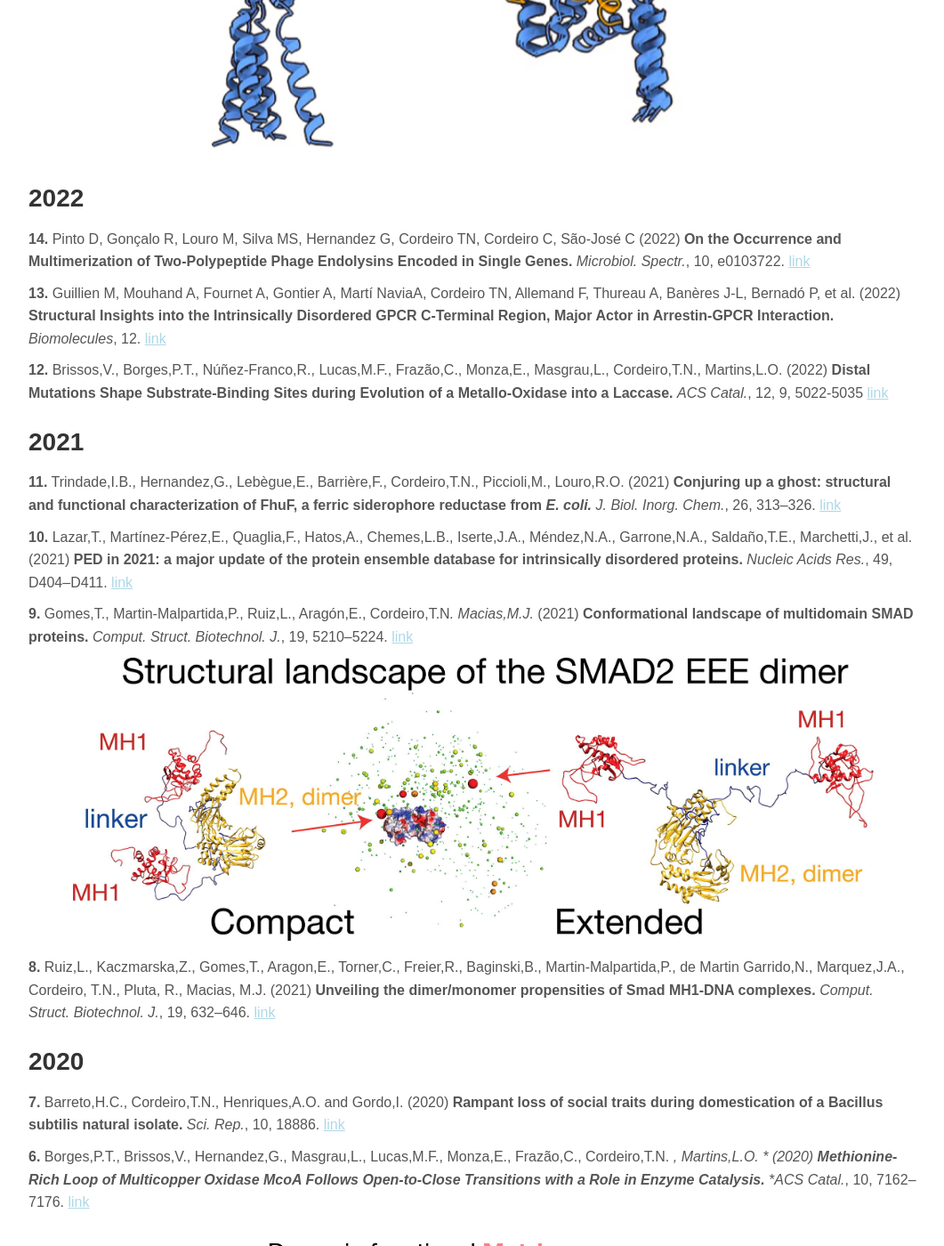
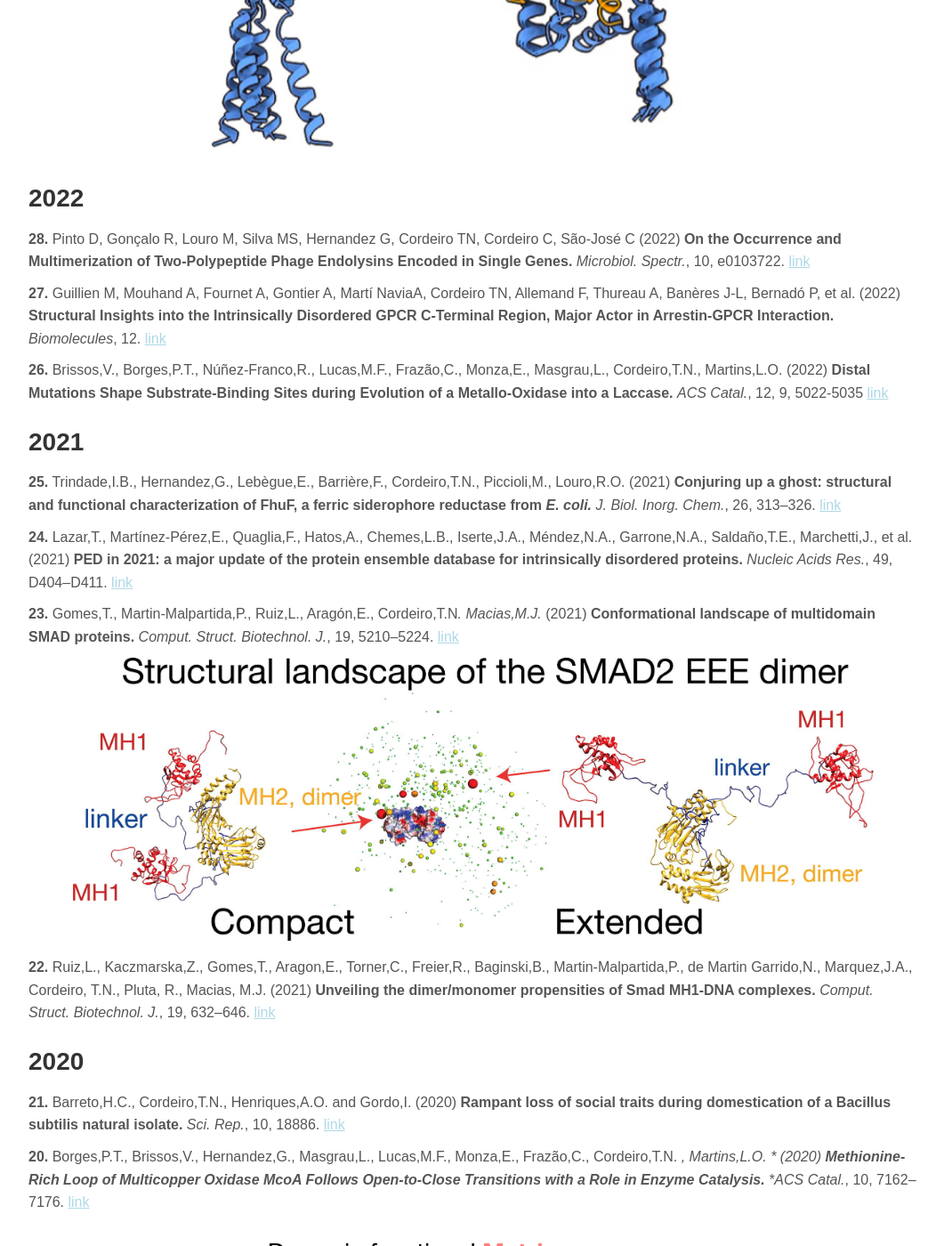
Before and after one commit to CordeiroLab/CordeiroLab.github.io, a Jekyll site: the page built from content/publications.md, in a window 1280 px wide and 1400 px high, scrolled down 2817 px. Shown: the whole window at 89% size, without its empty margins (108-1169 px from the left). Built offline with Jekyll 4.4.1, drawn with Linux system fonts in a browser that asks for light colours; our own code applies the rules of GitHub Pages for plain Markdown files; some of the changed text lies outside the part shown.

Commit message:
Update publications.md

```diff
--- a/content/publications.md
+++ b/content/publications.md
@@ -39,30 +39,30 @@
 </p>
 
 ## 2022
-**14.** Pinto D, Gonçalo R, Louro M, Silva MS, Hernandez G, Cordeiro TN, Cordeiro C, São-José C (2022) **On the Occurrence and Multimerization of Two-Polypeptide Phage Endolysins Encoded in Single Genes.** *Microbiol. Spectr.*, 10, e0103722. [link](https://doi.org/10.1128/spectrum.01037-22)
+**28.** Pinto D, Gonçalo R, Louro M, Silva MS, Hernandez G, Cordeiro TN, Cordeiro C, São-José C (2022) **On the Occurrence and Multimerization of Two-Polypeptide Phage Endolysins Encoded in Single Genes.** *Microbiol. Spectr.*, 10, e0103722. [link](https://doi.org/10.1128/spectrum.01037-22)
 
-**13.** Guillien M, Mouhand A, Fournet A, Gontier A, Martí NaviaA, Cordeiro TN, Allemand F, Thureau A, Banères J-L, Bernadó P, et al. (2022) **Structural Insights into the Intrinsically Disordered GPCR C-Terminal Region, Major Actor in Arrestin-GPCR Interaction.** *Biomolecules*, 12. [link](https://doi.org/10.3390/biom12050617)
+**27.** Guillien M, Mouhand A, Fournet A, Gontier A, Martí NaviaA, Cordeiro TN, Allemand F, Thureau A, Banères J-L, Bernadó P, et al. (2022) **Structural Insights into the Intrinsically Disordered GPCR C-Terminal Region, Major Actor in Arrestin-GPCR Interaction.** *Biomolecules*, 12. [link](https://doi.org/10.3390/biom12050617)
 
-**12.** Brissos,V., Borges,P.T., Núñez-Franco,R., Lucas,M.F., Frazão,C., Monza,E., Masgrau,L., Cordeiro,T.N., Martins,L.O. (2022) **Distal Mutations Shape Substrate-Binding Sites during Evolution of a Metallo-Oxidase into a Laccase.** *ACS Catal.*, 12, 9, 5022-5035 [link](https://doi.org/10.1021/acscatal.2c00336)
+**26.** Brissos,V., Borges,P.T., Núñez-Franco,R., Lucas,M.F., Frazão,C., Monza,E., Masgrau,L., Cordeiro,T.N., Martins,L.O. (2022) **Distal Mutations Shape Substrate-Binding Sites during Evolution of a Metallo-Oxidase into a Laccase.** *ACS Catal.*, 12, 9, 5022-5035 [link](https://doi.org/10.1021/acscatal.2c00336)
 
 ## 2021
-**11.** Trindade,I.B., Hernandez,G., Lebègue,E., Barrière,F., Cordeiro,T.N., Piccioli,M., Louro,R.O. (2021) **Conjuring up a ghost: structural and functional characterization of FhuF, a ferric siderophore reductase from *E. coli.*** *J. Biol. Inorg. Chem.*, 26, 313–326. [link](https://doi.org/10.1007/s00775-021-01854-y)
+**25.** Trindade,I.B., Hernandez,G., Lebègue,E., Barrière,F., Cordeiro,T.N., Piccioli,M., Louro,R.O. (2021) **Conjuring up a ghost: structural and functional characterization of FhuF, a ferric siderophore reductase from *E. coli.*** *J. Biol. Inorg. Chem.*, 26, 313–326. [link](https://doi.org/10.1007/s00775-021-01854-y)
 
-**10.** Lazar,T., Martínez-Pérez,E., Quaglia,F., Hatos,A., Chemes,L.B., Iserte,J.A., Méndez,N.A., Garrone,N.A., Saldaño,T.E., Marchetti,J., et al. (2021) **PED in 2021: a major update of the protein ensemble database for intrinsically disordered proteins.** *Nucleic Acids Res.*, 49, D404–D411. [link](https://doi.org/10.1093/nar/gkaa1021)
+**24.** Lazar,T., Martínez-Pérez,E., Quaglia,F., Hatos,A., Chemes,L.B., Iserte,J.A., Méndez,N.A., Garrone,N.A., Saldaño,T.E., Marchetti,J., et al. (2021) **PED in 2021: a major update of the protein ensemble database for intrinsically disordered proteins.** *Nucleic Acids Res.*, 49, D404–D411. [link](https://doi.org/10.1093/nar/gkaa1021)
 
-**9.** Gomes,T., Martin-Malpartida,P., Ruiz,L., Aragón,E., Cordeiro,T.N*. Macias,M.J.* (2021) **Conformational landscape of multidomain SMAD proteins.** *Comput. Struct. Biotechnol. J.*, 19, 5210–5224. [link](https://doi.org/10.1016/j.csbj.2021.09.009)
+**23.** Gomes,T., Martin-Malpartida,P., Ruiz,L., Aragón,E., Cordeiro,T.N*. Macias,M.J.* (2021) **Conformational landscape of multidomain SMAD proteins.** *Comput. Struct. Biotechnol. J.*, 19, 5210–5224. [link](https://doi.org/10.1016/j.csbj.2021.09.009)
 <p align="center">
   <a href="https://doi.org/10.1016/j.csbj.2021.09.009" >
   <img src="/assets/images/thumbnail/pub9-thumbnail.png" alt="Publication 9" style="width: 90%; max-width: 100%; height: auto;" />
   </a>
 </p>
 
-**8.** Ruiz,L., Kaczmarska,Z., Gomes,T., Aragon,E., Torner,C., Freier,R., Baginski,B., Martin-Malpartida,P., de Martin Garrido,N., Marquez,J.A., Cordeiro, T.N., Pluta, R., Macias, M.J. (2021) **Unveiling the dimer/monomer propensities of Smad MH1-DNA complexes.** *Comput. Struct. Biotechnol. J.*, 19, 632–646. [link](https://doi.org/10.1016/j.csbj.2020.12.044)
+**22.** Ruiz,L., Kaczmarska,Z., Gomes,T., Aragon,E., Torner,C., Freier,R., Baginski,B., Martin-Malpartida,P., de Martin Garrido,N., Marquez,J.A., Cordeiro, T.N., Pluta, R., Macias, M.J. (2021) **Unveiling the dimer/monomer propensities of Smad MH1-DNA complexes.** *Comput. Struct. Biotechnol. J.*, 19, 632–646. [link](https://doi.org/10.1016/j.csbj.2020.12.044)
 
 ## 2020
-**7.** Barreto,H.C., Cordeiro,T.N., Henriques,A.O. and Gordo,I. (2020) **Rampant loss of social traits during domestication of a Bacillus subtilis natural isolate.** *Sci. Rep.*, 10, 18886. [link](https://doi.org/10.1038/s41598-020-76017-1)
+**21.** Barreto,H.C., Cordeiro,T.N., Henriques,A.O. and Gordo,I. (2020) **Rampant loss of social traits during domestication of a Bacillus subtilis natural isolate.** *Sci. Rep.*, 10, 18886. [link](https://doi.org/10.1038/s41598-020-76017-1)
 
-**6.** Borges,P.T., Brissos,V., Hernandez,G., Masgrau,L., Lucas,M.F., Monza,E., Frazão,C., Cordeiro,T.N. *, Martins,L.O. * (2020) **Methionine-Rich Loop of Multicopper Oxidase McoA Follows Open-to-Close Transitions with a Role in Enzyme Catalysis.** *ACS Catal.*, 10, 7162–7176. [link](https://doi.org/10.1021/acscatal.0c01623)
+**20.** Borges,P.T., Brissos,V., Hernandez,G., Masgrau,L., Lucas,M.F., Monza,E., Frazão,C., Cordeiro,T.N. *, Martins,L.O. * (2020) **Methionine-Rich Loop of Multicopper Oxidase McoA Follows Open-to-Close Transitions with a Role in Enzyme Catalysis.** *ACS Catal.*, 10, 7162–7176. [link](https://doi.org/10.1021/acscatal.0c01623)
 <p align="center">
   <a href="https://doi.org/10.1021/acscatal.0c01623" >
   <img src="/assets/images/thumbnail/pub6-thumbnail.png" alt="Met-loop" style="width: 70%; max-width: 100%; height: auto;" />
```
Also changed, not shown: other parts of content/publications.md (+13 -13 lines).
